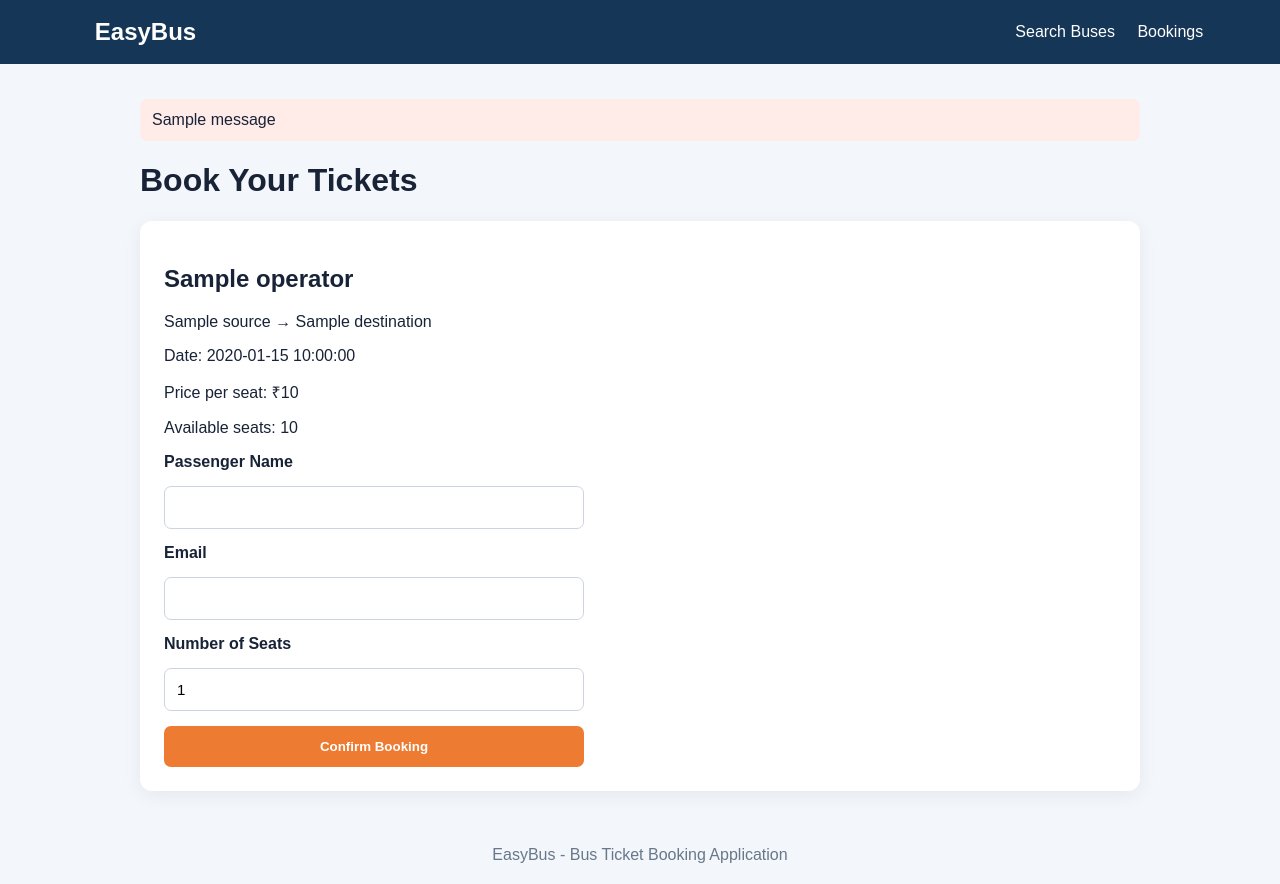
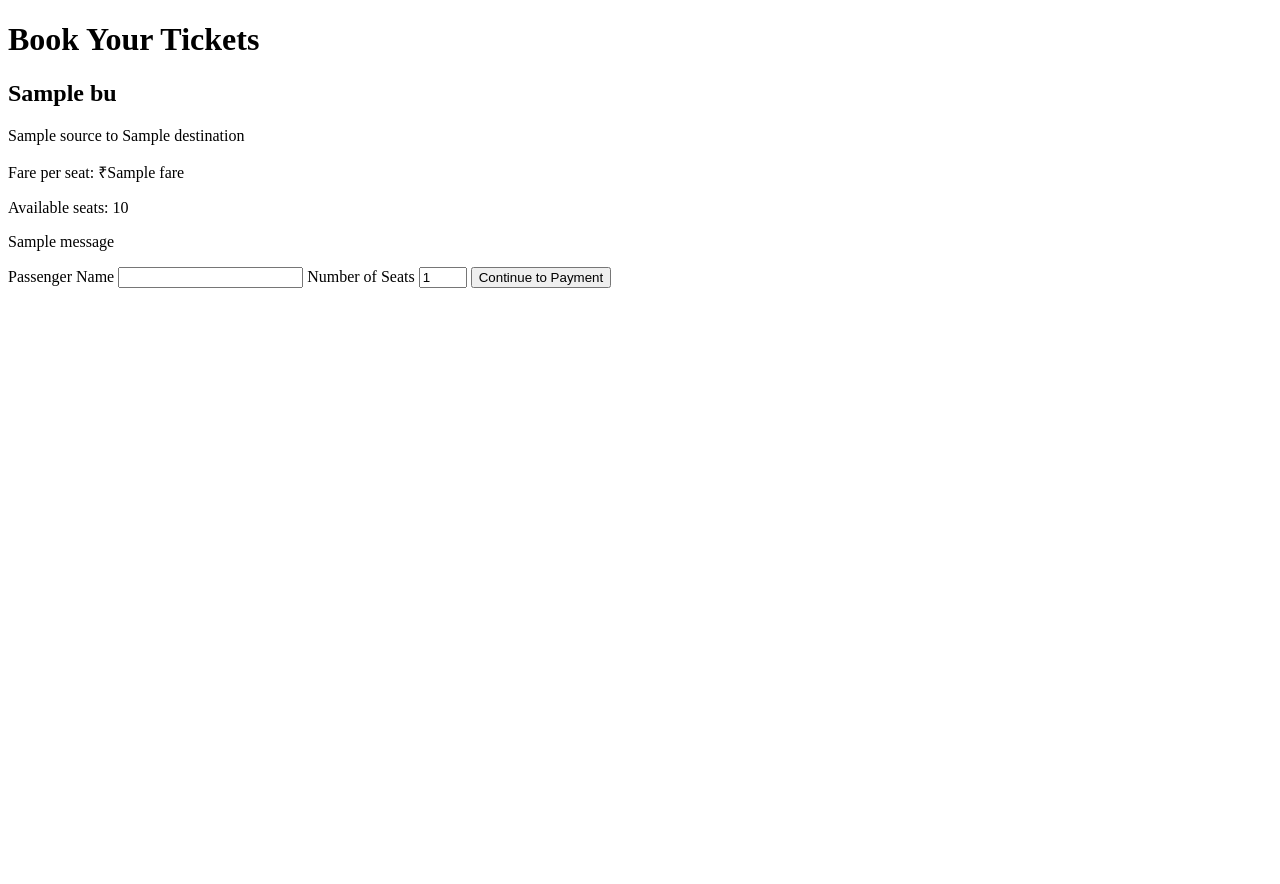
Before and after one commit to rishi0143/aws-project, a Flask app: template templates/book.html in a window 1280 px wide. After the commit the page ends 288 px from the top, so only its background shows below. Run offline with Flask 3, Linux system fonts and the light colour scheme; the template is opened without the code that fills it: most values are stand-ins (such as "Sample title", 1, 10 or a date in 2020); one stand-in notice (Sample message) is shown.

Commit message:
Update book.html

```diff
--- a/templates/book.html
+++ b/templates/book.html
@@ -1,40 +1,33 @@
-{% extends "base.html" %}
 
-{% block content %}
+<!DOCTYPE html>
+<html>
+<head>
+    <title>Book Tickets</title>
+</head>
+<body>
+    <h1>Book Your Tickets</h1>
 
-<h1>Book Your Tickets</h1>
-
-<div class="panel">
-
-    <h2>{{ bus.operator }}</h2>
-
-    <p>{{ bus.source }} → {{ bus.destination }}</p>
-
-    <p>Date: {{ bus.travel_date }}</p>
-
-    <p>Price per seat: ₹{{ bus.price }}</p>
-
+    <h2>{{ bus.bus_name }}</h2>
+    <p>{{ bus.source }} to {{ bus.destination }}</p>
+    <p>Fare per seat: ₹{{ bus.fare }}</p>
     <p>Available seats: {{ bus.available_seats }}</p>
 
-    <form method="POST" class="stack">
+    {% with messages = get_flashed_messages() %}
+      {% for message in messages %}
+        <p>{{ message }}</p>
+      {% endfor %}
+    {% endwith %}
 
+    <form method="POST">
         <label>Passenger Name</label>
         <input type="text" name="passenger_name" required>
 
-        <label>Email</label>
-        <input type="email" name="email" required>
-
         <label>Number of Seats</label>
-        <input type="number"
-               name="seat_count"
-               min="1"
-               max="{{ bus.available_seats }}"
+        <input type="number" name="seats"
+               min="1" max="6"
                value="1" required>
 
-        <button type="submit">Confirm Booking</button>
-
+        <button type="submit">Continue to Payment</button>
     </form>
-
-</div>
-
-{% endblock %}
+</body>
+</html>
```
